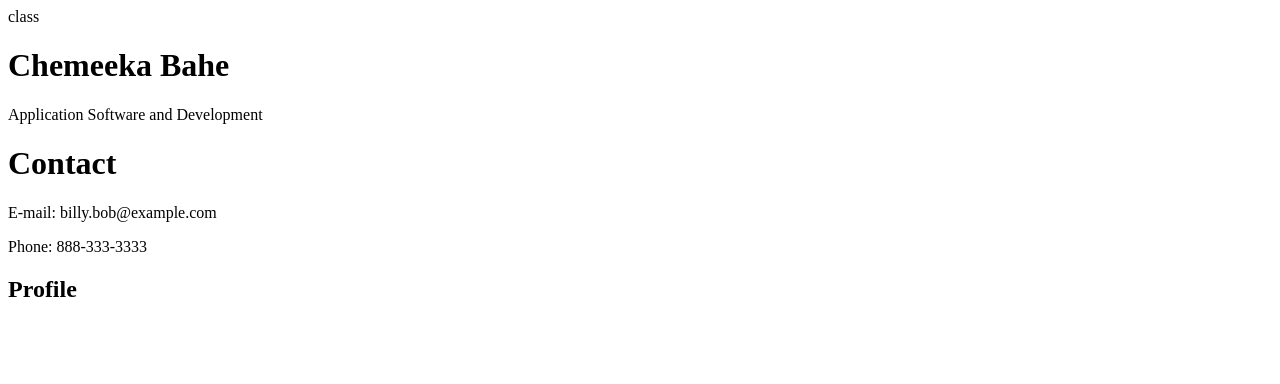
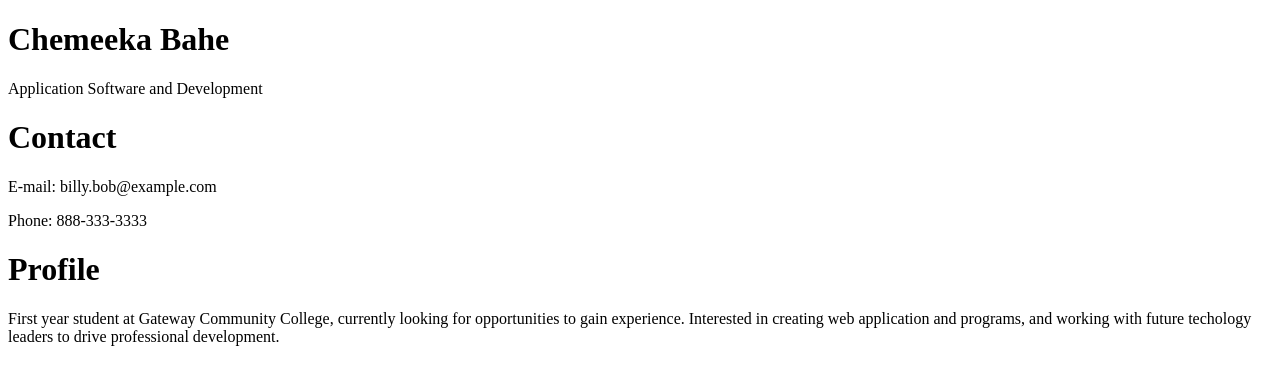
Before and after one commit to Cbahe/Resume-2, a plain HTML site: page index.html in a window 1280 px wide. Drawn offline with Linux system fonts and the light colour scheme.

Commit message:
updating information

```diff
--- a/index.html
+++ b/index.html
@@ -10,8 +10,6 @@
 
   <body>
     <div id="contact info">
-      class
-
       <h1>Chemeeka Bahe</h1>
       <p id="track study">Application Software and Development</p>
     </div>
@@ -19,8 +17,9 @@
     <p>E-mail: billy.bob@example.com</p>
     <p>Phone: 888-333-3333</p>
     <div id="profile">
-      <h2>Profile</h2>
-      <p></p>
+      <h1>Profile</h1>
+      <p>First year student at Gateway Community College, currently looking for opportunities to gain experience. Interested in creating web application and programs, and working with future techology leaders to drive professional development.</p>
     </div>
+  <div></div>
   </body>
 </html>
```
